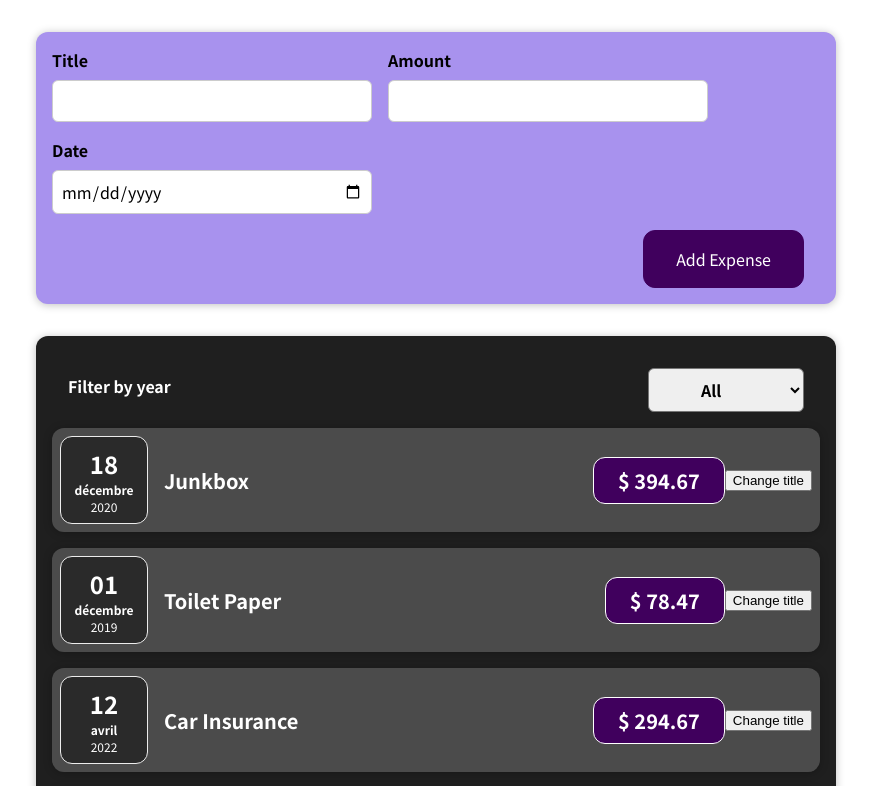
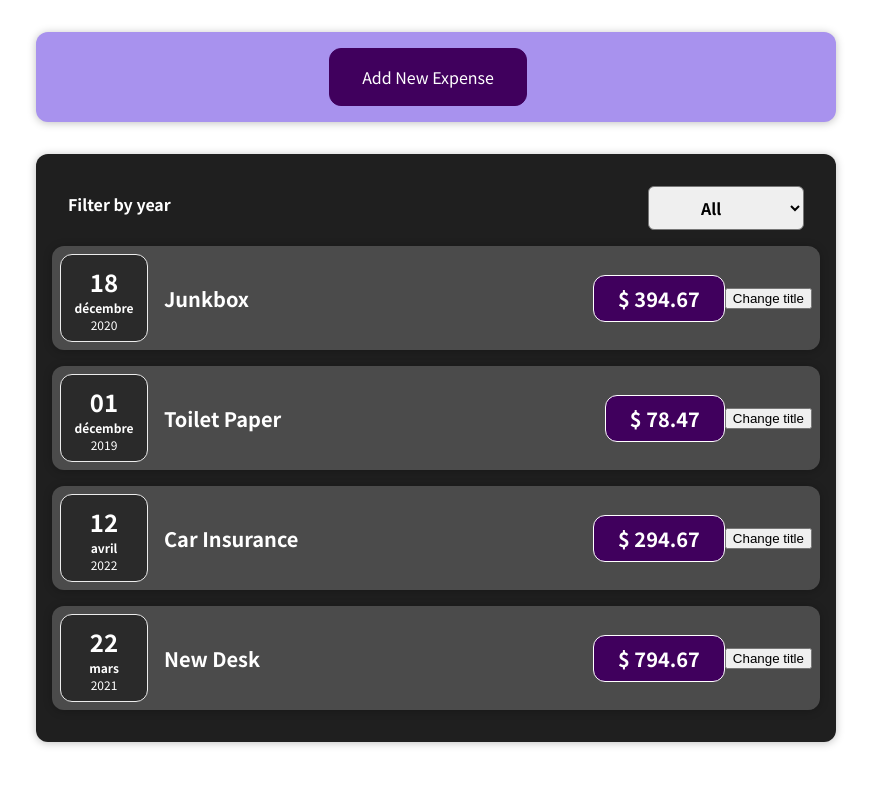
Before and after one commit to LefebvreAnthony/first-step-react, a React (Create React App) app: page / in a window 1280 px wide. Shown: the top 786 px of the page, without its empty margins (204-1075 px from the left). Built offline with nearby package versions, Linux system fonts and the light colour scheme.

Commit message:
add extendForm

```diff
--- a/src/components/Expenses/ExpenseItem.js
+++ b/src/components/Expenses/ExpenseItem.js
@@ -10,6 +10,7 @@
   };
 
   return (
+    <li>
       <Card className="expense-item">
         <ExpenseDate date={date} />
         <div className="expense-item__description">
@@ -18,6 +19,7 @@
         </div>
         <button onClick={clickHandler}>Change title</button>
       </Card>
+    </li>
   );
 };
 
--- a/src/components/Expenses/Expenses.js
+++ b/src/components/Expenses/Expenses.js
@@ -1,8 +1,8 @@
 import { useState } from "react";
 import Card from "../UI/Card";
-import ExpenseItem from "./ExpenseItem";
 import "./Expenses.css";
 import ExpensesFilter from "./ExpensesFilter";
+import ExpensesList from "./ExpensesList";
 
 const Expenses = ({ expenses }) => {
   const [filteredYear, setfilteredYear] = useState("All");
@@ -10,6 +10,7 @@
   const FilterHandler = (selectedYear) => {
     setfilteredYear(selectedYear);
   };
+
   const filterYear = (year) => {
     if (filteredYear === "All") return true;
     if (year.date.getFullYear().toString() === filteredYear) {
@@ -17,6 +18,9 @@
     }
     return false;
   };
+
+  const filteredExpenses = expenses.filter(filterYear);
+
   return (
     <div>
       <Card className="expenses">
@@ -24,14 +28,7 @@
           selectedYear={filteredYear}
           onFilterChange={FilterHandler}
         />
-        {expenses.filter(filterYear).map((expense, index) => (
-          <ExpenseItem
-            key={index}
-            title={expense.title}
-            amount={expense.amount}
-            date={expense.date}
-          />
-        ))}
+        <ExpensesList items={filteredExpenses} />
       </Card>
     </div>
   );
--- a/src/components/Expenses/ExpensesFilter.js
+++ b/src/components/Expenses/ExpensesFilter.js
@@ -15,6 +15,7 @@
           <option value="2021">2021</option>
           <option value="2020">2020</option>
           <option value="2019">2019</option>
+          <option value="2018">2018</option>
         </select>
       </div>
     </div>
--- /dev/null
+++ b/src/components/Expenses/ExpensesList.css
@@ -0,0 +1,9 @@
+.expenses-list {
+  list-style: none;
+  padding: 0;
+}
+
+.expenses-list__fallback {
+  color: white;
+  text-align: center;
+}
--- /dev/null
+++ b/src/components/Expenses/ExpensesList.js
@@ -0,0 +1,22 @@
+import ExpenseItem from "./ExpenseItem";
+import "./ExpensesList.css";
+const ExpensesList = ({ items }) => {
+  if (items.length === 0) {
+    return <h2 className="expenses-list__fallback">Found no expenses.</h2>;
+  }
+
+  return (
+    <ul className="expenses-list">
+      {items.map((expense) => (
+        <ExpenseItem
+          key={expense.id}
+          title={expense.title}
+          amount={expense.amount}
+          date={expense.date}
+        />
+      ))}
+    </ul>
+  );
+};
+
+export default ExpensesList;
--- a/src/components/NewExpense/ExpenseForm.js
+++ b/src/components/NewExpense/ExpenseForm.js
@@ -20,6 +20,7 @@
     event.preventDefault();
 
     const expenseData = {
+      id: Math.random * 1,
       title: enteredTitle,
       amount: enteredAmount,
       date: new Date(enteredDate),
@@ -55,13 +56,16 @@
           <label>Date</label>
           <input
             type="date"
-            min="2022-01-01"
+            min="2019-01-01"
             value={enteredDate}
             onChange={dateChangeHandler}
           />
         </div>
       </div>
       <div className="new-expense__actions">
+        <button type="button" onClick={props.onCancel}>
+          Cancel
+        </button>
         <button type="submit">Add Expense</button>
       </div>
     </form>
--- a/src/components/NewExpense/NewExpense.js
+++ b/src/components/NewExpense/NewExpense.js
@@ -1,18 +1,35 @@
+import { useState } from "react";
 import ExpenseForm from "./ExpenseForm";
 import "./NewExpense.css";
 
 const NewExpense = (props) => {
+  const [isEditing, setIsEditing] = useState(false);
   const saveExpenseDataHandler = (enteredExpenseData) => {
     const expenseData = {
       ...enteredExpenseData,
       id: Math.random().toString(),
     };
     props.onAddExpense(expenseData);
+    setIsEditing(false);
+  };
+  const startEditingHandler = () => {
+    setIsEditing(true);
+  };
+  const stopEditingHandler = () => {
+    setIsEditing(false);
   };
 
   return (
     <div className="new-expense">
-      <ExpenseForm onSaveExpenseData={saveExpenseDataHandler} />
+      {!isEditing && (
+        <button onClick={startEditingHandler}>Add New Expense</button>
+      )}
+      {isEditing && (
+        <ExpenseForm
+          onSaveExpenseData={saveExpenseDataHandler}
+          onCancel={stopEditingHandler}
+        />
+      )}
     </div>
   );
 };
```
Lines whose indentation alone changed are shown as unchanged.
